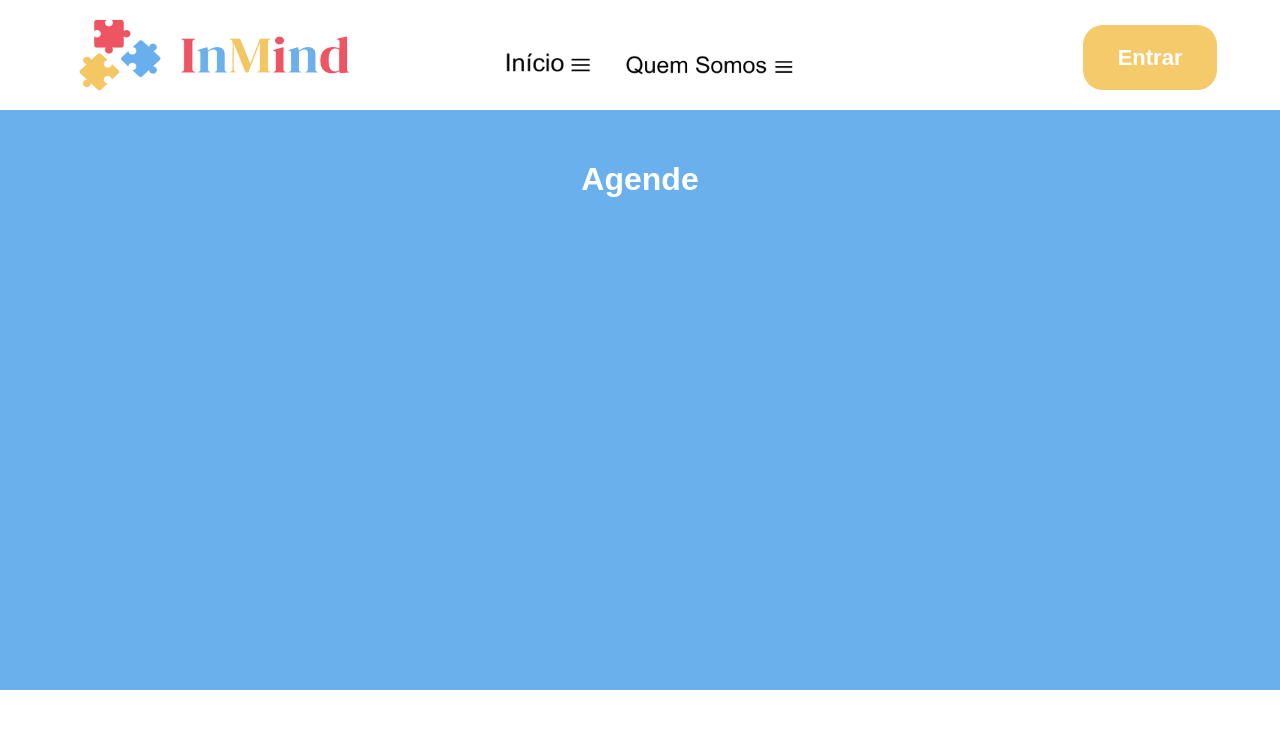
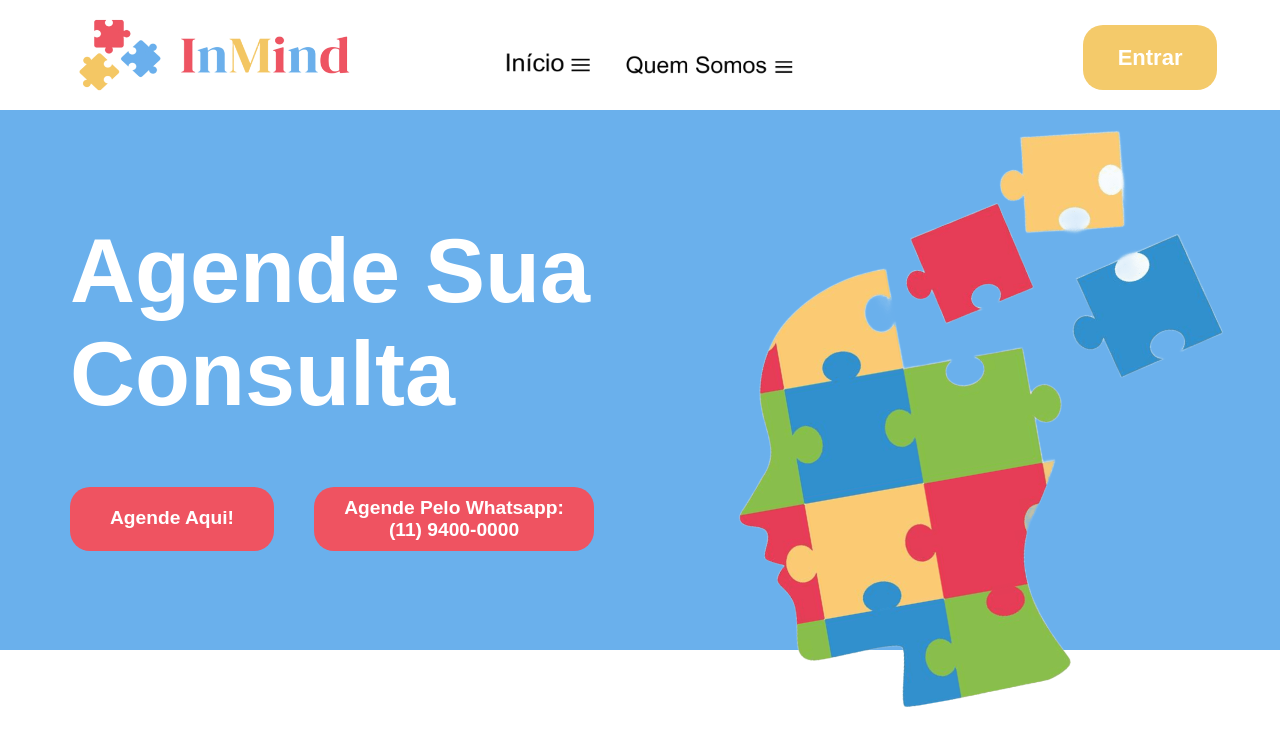
Before and after one commit to Raekwon-Onirele/inmind, a React (Create React App) app: page / in a window 1280 px wide. Shown: the top 746 px of the page. Built offline with nearby package versions, Linux system fonts and the light colour scheme.

Commit message:
alteraçoes agende sua consulta

```diff
--- a/src/App.css
+++ b/src/App.css
@@ -1,5 +1,6 @@
 .App {
   text-align: center;
+  overflow: hidden;
 }
 
 .App-logo {
--- a/src/App.js
+++ b/src/App.js
@@ -1,15 +1,11 @@
 import "./App.css";
-import Home from "./pages/Home"
-
-const iconHome =
-  "https://img.icons8.com/?size=100&id=vSCcbxMrzsbl&format=png&color=000000";
+import Home from "./pages/Home";
 
 function App() {
   return (
     <div className="App">
-      {/* Componente Nav-bar */}
+      {/* Página Home */}
       <Home />
-
     </div>
   );
 }
--- /dev/null
+++ b/src/components/ButtonAgendeAqui.css
@@ -0,0 +1,9 @@
+.buttonAgende {
+    background-color: #EF5361;
+    padding: 20px 40px 20px 40px;
+    text-decoration: none;
+    color: white;
+    font-size: larger;
+    font-weight: bold;
+    border-radius: 20px;
+}
--- /dev/null
+++ b/src/components/ButtonAgendeAqui.jsx
@@ -0,0 +1,11 @@
+import "./ButtonAgendeAqui.css"
+
+const ButtonAgendeAqui = () => {
+  return (
+    <div>
+      <a href="a" className="buttonAgende">Agende Aqui!</a>
+    </div>
+  )
+}
+
+export default ButtonAgendeAqui
--- /dev/null
+++ b/src/components/ButtonAgendeWhatsapp.css
@@ -0,0 +1,10 @@
+.buttonWhatsapp{
+    background-color: #EF5361;
+    color: white;
+    padding: 10px 30px 10px 30px;
+    width: 220px;
+    text-decoration: none;
+    font-size: larger;
+    font-weight: bold;
+    border-radius: 20px;
+}
--- /dev/null
+++ b/src/components/ButtonAgendeWhatsapp.jsx
@@ -0,0 +1,11 @@
+import "./ButtonAgendeWhatsapp.css"
+
+const ButtonAgendeWhatsapp = () => {
+  return (
+    <div>
+        <a href="a" className="buttonWhatsapp">Agende Pelo Whatsapp: (11) 9400-0000</a>
+    </div>
+  )
+}
+
+export default ButtonAgendeWhatsapp
--- a/src/components/ButtonEnter.jsx
+++ b/src/components/ButtonEnter.jsx
@@ -1,6 +1,4 @@
-import styles from "./ButtonEnter.css";
-
-import React from 'react'
+import "./ButtonEnter.css";
 
 const ButtonEnter = () => {
   return (
--- a/src/pages/Home.css
+++ b/src/pages/Home.css
@@ -17,17 +17,37 @@
   height: 210px;
 }
 
-.buttonEnter{
-    margin: 45px -80px 0px 0px;
+.buttonEnter {
+  margin: 45px -80px 0px 0px;
 }
 
 .body {
-    padding-top: 90px;
+  padding-top: 90px;
 }
 
 .schedule {
-    background-color: #6AB0EC;
-    color: white;
-    height: 500px;
-    padding: 50px;
+  display: block;
+  justify-items: left;
+  background-color: #6ab0ec;
+  color: white;
+  height: 420px;
+  padding: 70px;
 }
+
+.schedule h1 {
+  font-size: 90px;
+  width: 530px;
+  text-align: left;
+}
+
+.schedule div {
+  display:flex;
+  padding-right: 40px;
+}
+
+.imgSchedule {
+  width: 640px;
+  height: 620px;
+  margin: -540px 0px 0px 660px;
+  transform: rotate(350deg);
+}
--- a/src/pages/Home.jsx
+++ b/src/pages/Home.jsx
@@ -1,8 +1,10 @@
-import React, { useState } from "react";
 import imgInMind from "../assets/InMind_page-0001.png";
+import imgSchedule from "../assets/2506262-perfil-com-quebra-cabeca-gratis-vetor.png";
 import ButtonsHome from "./buttons-home/ButtonsHome";
 import ButtonEnter from "../components/ButtonEnter";
-import styles from "./Home.css";
+import ButtonAgendeWhatsapp from "../components/ButtonAgendeWhatsapp";
+import ButtonAgendeAqui from "../components/ButtonAgendeAqui"
+import "./Home.css";
 
 const Home = () => {
   return (
@@ -20,8 +22,14 @@ const Home = () => {
 
       <div className="body">
         <div className="schedule">
-          <h1>Agende</h1>
+          <h1>Agende Sua Consulta</h1>
+
+          <div>
+            <ButtonAgendeAqui />
+            <ButtonAgendeWhatsapp />
+          </div>
         </div>
+        <img src={imgSchedule} alt="Quebra-Cabeça" className="imgSchedule" />
       </div>
     </div>
   );
--- a/src/pages/buttons-home/ButtonsHome.jsx
+++ b/src/pages/buttons-home/ButtonsHome.jsx
@@ -1,7 +1,7 @@
 import React, { useState } from "react";
 import ButtonInicio from "./buttons/MenuInicio";
 import ButtonQuemSomos from "./buttons/MenuQuemSomos";
-import styles from "./ButtonsHome.css"
+import "./ButtonsHome.css"
 
 const ButtonInicioA = "Button-Inicio";
 const ButtonQuemSomosB = "Button-QuemSomos";
```
Also changed, not shown: src/pages/buttons-home/buttons/MenuInicio.jsx (+3 -5 lines), src/pages/buttons-home/buttons/MenuQuemSomos.jsx (+4 -5 lines).
